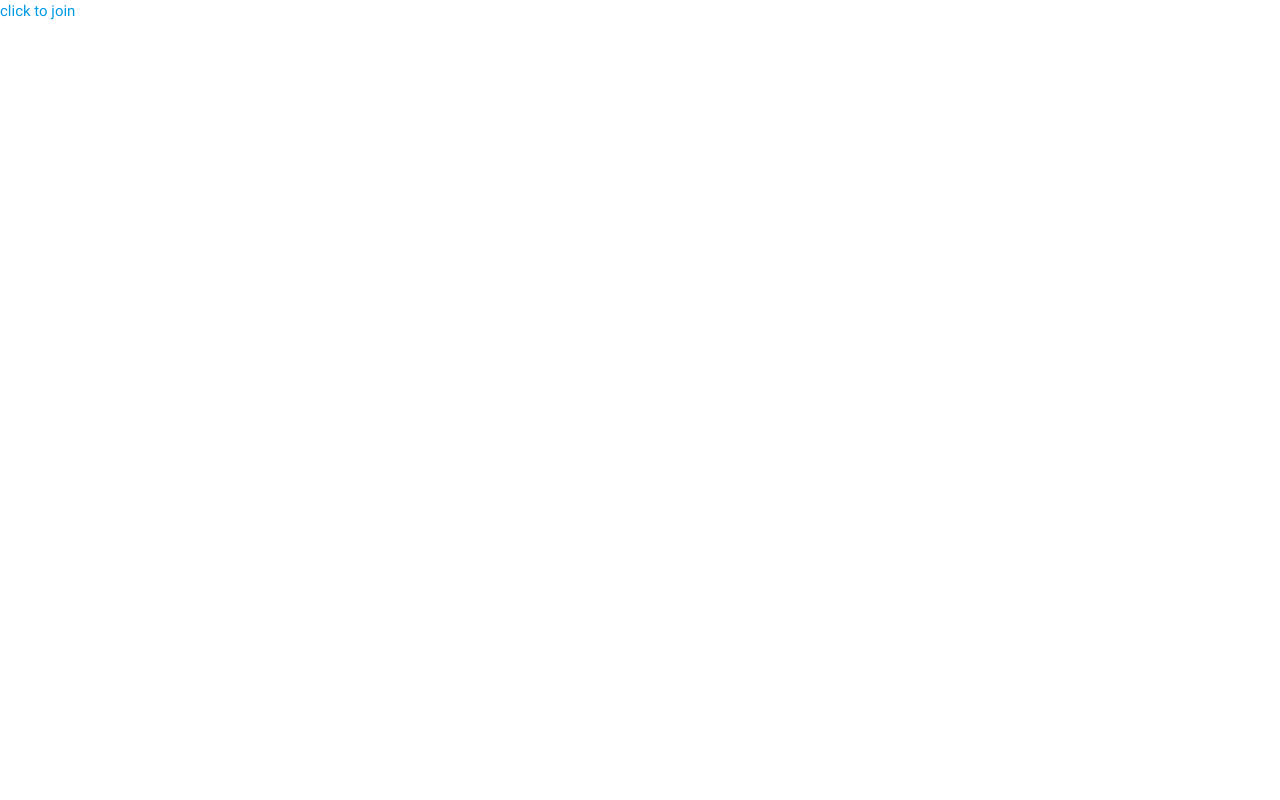
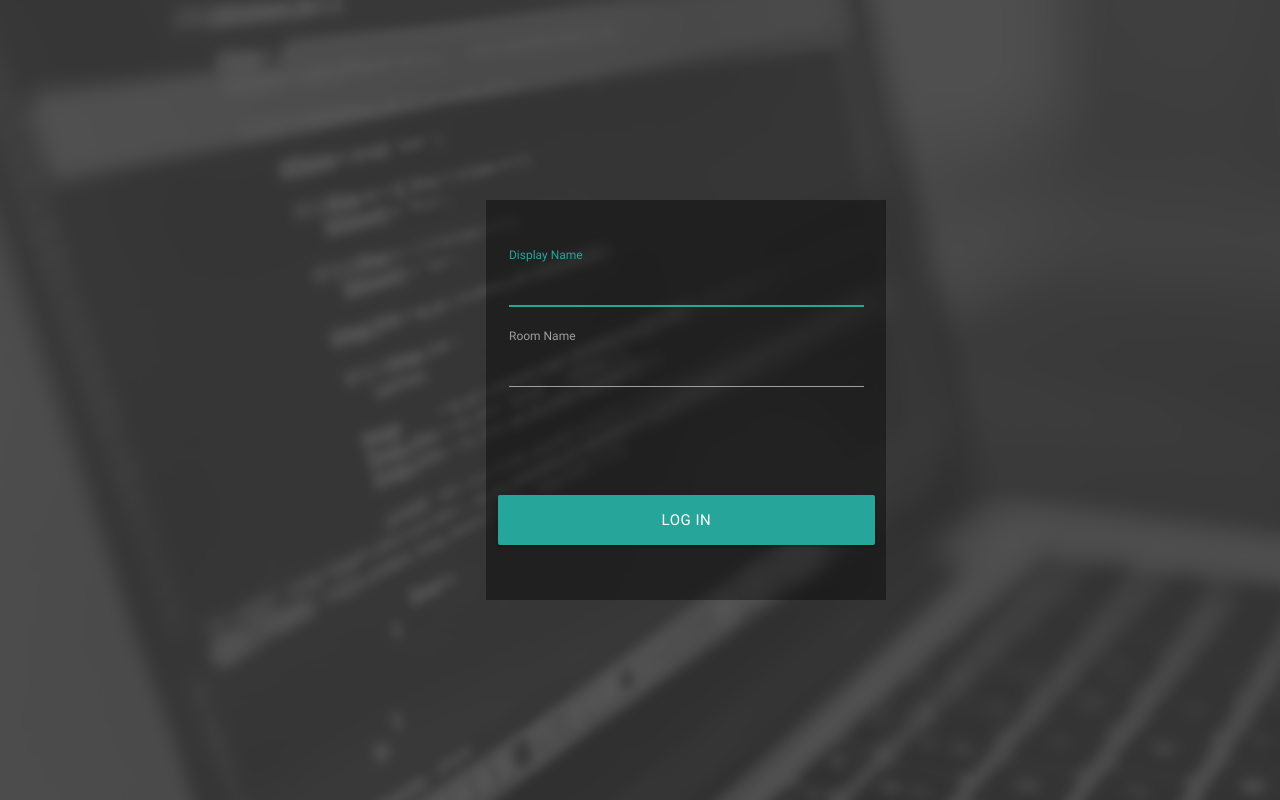
Before and after one commit to sahiljulka/node-chat-app, a website: page public/index.html in a window 1280 px wide. Drawn offline with Linux system fonts and the light colour scheme.

Commit message:
Make get method on form

```diff
--- /dev/null
+++ b/public/css/indexStyles.css
@@ -0,0 +1,18 @@
+body{
+
+}
+
+#loginForm{
+	position: absolute;
+	top:25%;
+	left:38%;
+	height:400px;
+	width: 400px;
+	background-color: rgba(0,0,0,.4);
+}
+#loginButton{
+	height: 50px;
+}
+#name,#room{
+	color:teal;
+}
--- a/public/index.html
+++ b/public/index.html
@@ -3,13 +3,31 @@
 	<head>
 		<meta charset="utf-8">
 		<meta name="viewport" content="width=device-width,initia-scale=1,user-scalable=no">
-		<link rel="stylesheet" type="text/css" href="./css/styles.css">
+		<link rel="stylesheet" type="text/css" href="./css/indexStyles.css">
 		<link rel="stylesheet" type="text/css" href="./css/materialize.min.css">
 		<link rel="stylesheet" href="./fonts/font-awesome-4.7.0/css/font-awesome.min.css">
 		<title>Join|Chat-App</title>
 	</head>
 
-	<body>
-		<a href=./chat.html>click to join</a>
+	<body background="./images/1.jpg">
+		<div class="row" id="loginForm">
+		    <form class="col s12" action="./chat.html" method="get">
+		    <br><br>
+		      <div class="row">
+		        <div class="input-field col s12">
+		          <input name="name" id="name" type="text" class="validate" autocomplete="off" autofocus>
+		          <label for="name" class="active">Display Name</label>
+		        </div>
+
+		        <div class="input-field col s12">
+		          <input id="room" name="room" type="text" class="validate" autocomplete="off" >
+		          <label for="room"  class="active">Room Name</label>
+		        </div>
+		      </div>
+		      <br><br><br>
+		      <button class="btn col s12" id="loginButton">Log In</button>
+		    </form>
+  		</div>
 	</body>
+	<script type="text/javascript" src="./js/index.js"></script>
 </html>
```
Also changed, not shown: public/chat.html (+1 -1 lines), public/images/1.jpg (added), public/js/chat.js (renamed from public/js/index.js).
